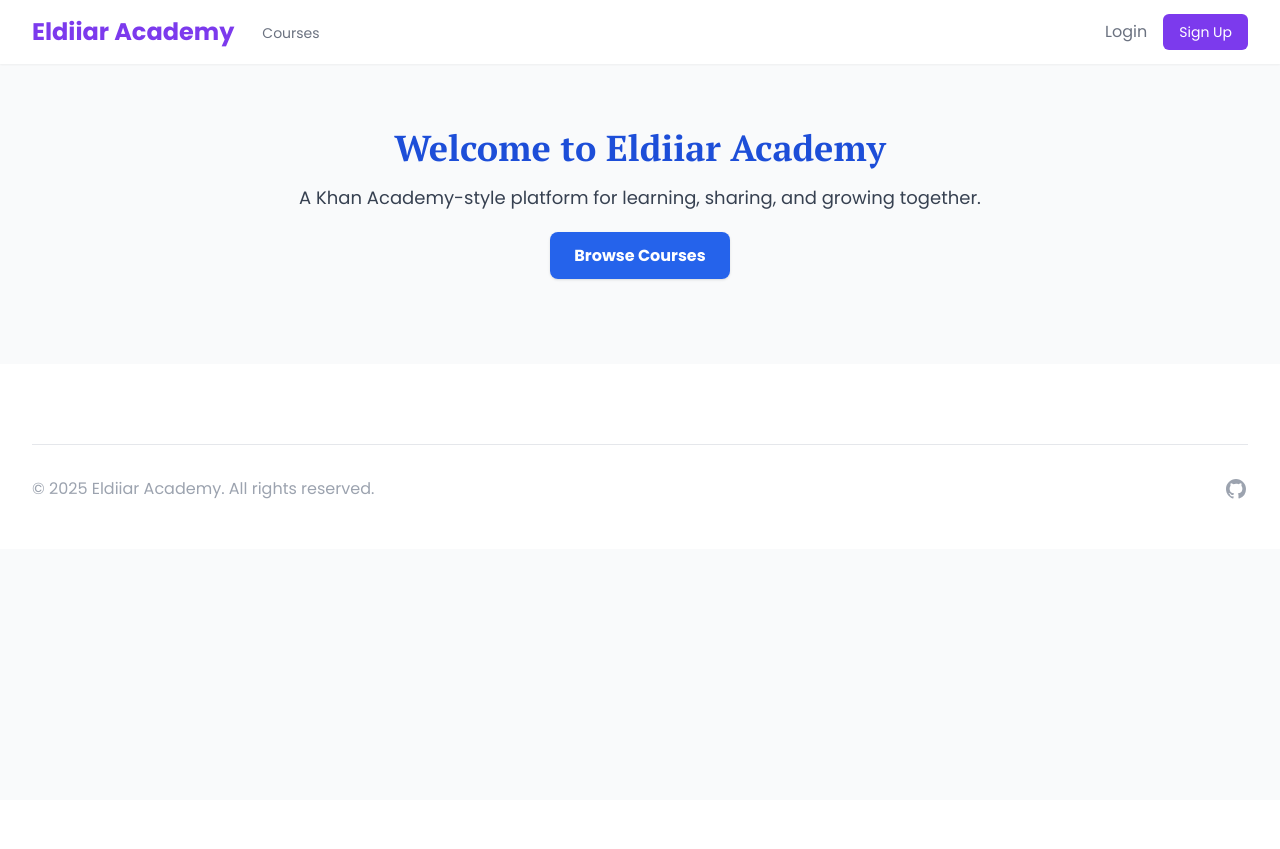
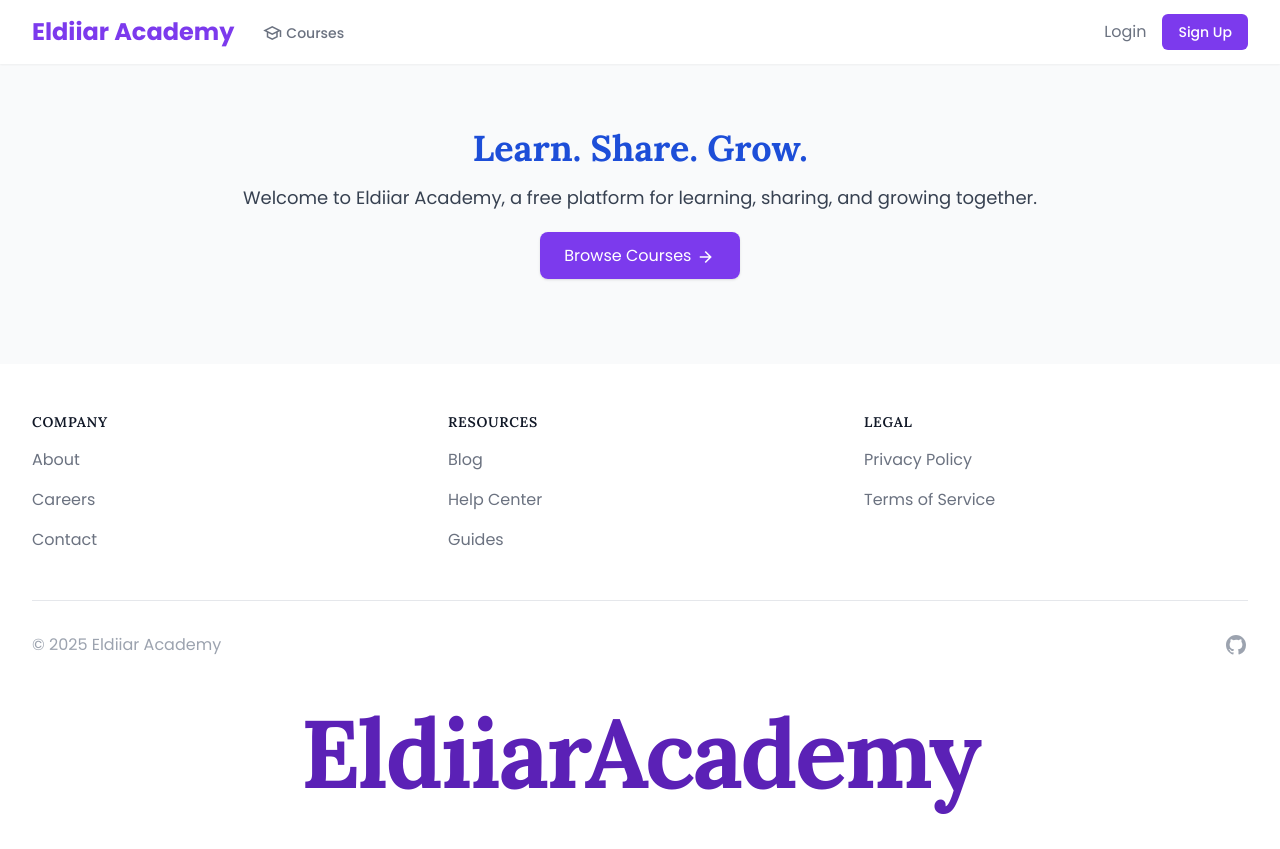
Before and after one commit to EldiiarBekbolotov/Eldiiar-Academy, a Flask app: page / in a window 1280 px wide. Before the commit the page ends 499 px from the top, so only its background shows below. Run offline with Flask 3, Linux system fonts and the light colour scheme; parts of the project's set-up code (start-up, migrations or seed data) failed here and were passed over; some libraries are stand-ins or nearby versions.

Commit message:
new file:   GETTINGSTARTED.md 	modified:   requirements.txt 	new file:   static/main.js 	new file:   static/style.css 	deleted:    tailwind.config.js 	modified:   templates/base.html 	modified:   templates/browse_courses.html 	modified:   templates/index.html 	modified:   templates/login.html 	modified:   templates/signup.html

```diff
--- a/requirements.txt
+++ b/requirements.txt
@@ -13,6 +13,7 @@ exceptiongroup==1.3.0
 Flask==3.0.2
 frozenlist==1.6.0
 gotrue==1.3.1
+gunicorn==23.0.0
 h11==0.14.0
 h2==4.2.0
 hpack==4.1.0
@@ -45,11 +46,9 @@ storage3==0.6.1
 StrEnum==0.4.15
 supabase==1.2.0
 supafunc==0.2.3
-tailwindcss==0.0.1
 tomli==2.2.1
 typing-inspection==0.4.1
 typing_extensions==4.13.2
 websockets==12.0
 Werkzeug==3.0.1
 yarl==1.20.0
-gunicorn==23.0.0
--- /dev/null
+++ b/static/style.css
@@ -0,0 +1,17 @@
+
+ body {
+        font-family: "Poppins", sans-serif;
+      }
+      h1,
+      h2,
+      h3,
+      h4,
+      h5,
+      h6 {
+        font-family: "Lora", sans-serif;
+      }
+
+      .material-symbols-outlined {
+        vertical-align: middle;
+        font-size: 20px;
+      }
--- a/templates/base.html
+++ b/templates/base.html
@@ -9,10 +9,10 @@
     <link rel="preconnect" href="https://fonts.googleapis.com" />
     <link rel="preconnect" href="https://fonts.gstatic.com" crossorigin />
     <link
-      href="https://fonts.googleapis.com/css2?family=Poppins:ital,wght@0,100;0,300;0,400;0,700;0,900;1,100;1,300;1,400;1,700;1,900&family=PT+Serif:ital,wght@0,400;0,700;1,400;1,700&family=PT Serif:ital,wght@0,100;0,200;0,300;0,400;0,500;0,600;0,700;0,800;0,900;1,100;1,200;1,300;1,400;1,500;1,600;1,700;1,800;1,900&display=swap"
+      href="https://fonts.googleapis.com/css2?family=Lato:ital,wght@0,100;0,300;0,400;0,700;0,900;1,100;1,300;1,400;1,700;1,900&family=Lora:ital,wght@0,400..700;1,400..700&family=Poppins:ital,wght@0,100;0,200;0,300;0,400;0,500;0,600;0,700;0,800;0,900;1,100;1,200;1,300;1,400;1,500;1,600;1,700;1,800;1,900&family=Material+Symbols+Outlined:opsz,wght,FILL,GRAD@20..48,100..700,0..1,-50..200&display=swap"
       rel="stylesheet"
     />
-
+    <link rel="stylesheet" href="{{ url_for('static', filename='style.css') }}">
     <!-- Tailwind CSS -->
     <script src="https://cdn.tailwindcss.com"></script>
     <script>
@@ -94,20 +94,7 @@
       };
     </script>
 
-    <!-- Custom Styles -->
-    <style>
-      body {
-        font-family: "Poppins", sans-serif;
-      }
-      h1,
-      h2,
-      h3,
-      h4,
-      h5,
-      h6 {
-        font-family: "PT Serif", sans-serif;
-      }
-    </style>
+
   </head>
   <body class="bg-gray-50 min-h-screen">
     <nav class="bg-white shadow-sm">
@@ -124,14 +111,17 @@
                 href="/browse_courses"
                 class="border-transparent text-gray-500 hover:border-primary-500 hover:text-primary-700 inline-flex items-center px-1 pt-1 border-b-2 text-sm font-medium"
               >
-                Courses
+                <span class="material-symbols-outlined mr-1">
+school</span> Courses
               </a>
               {% if session.get('user_id') %}
               <a
                 href="/dashboard"
                 class="border-transparent text-gray-500 hover:border-primary-500 hover:text-primary-700 inline-flex items-center px-1 pt-1 border-b-2 text-sm font-medium"
               >
-                Dashboard
+                <span class="material-symbols-outlined mr-1">
+person
+</span> Dashboard
               </a>
               {% endif %}
             </div>
@@ -140,12 +130,13 @@
             {% if session.get('user_id') %}
             <div class="ml-3 relative">
               <div class="flex items-center space-x-4">
-                <span class="text-gray-700"
-                  >{{ session.get('user', {}).get('username', 'User') }}</span
+
+                <a href="/logout" class="text-gray-500 hover:text-primary-700"
+                  ><span class="material-symbols-outlined">
+logout
+</span> Logout</a
                 >
-                <a href="/logout" class="text-gray-500 hover:text-primary-700"
-                  >Logout</a
-                >
+
               </div>
             </div>
             {% else %}
@@ -215,39 +206,30 @@
             href="/browse_courses"
             class="block pl-3 pr-4 py-2 border-l-4 border-transparent text-base font-medium text-gray-600 hover:bg-gray-50 hover:border-gray-300 hover:text-gray-800"
           >
-            Courses
+            <span class="material-symbols-outlined">school</span> Courses
           </a>
           {% if session.get('user_id') %}
           <a
             href="/dashboard"
             class="block pl-3 pr-4 py-2 border-l-4 border-transparent text-base font-medium text-gray-600 hover:bg-gray-50 hover:border-gray-300 hover:text-gray-800"
           >
-            Dashboard
+            <span class="material-symbols-outlined">
+person
+</span> Dashboard
           </a>
           {% endif %}
         </div>
         <div class="pt-4 pb-3 border-t border-gray-200">
           {% if session.get('user_id') %}
-          <div class="flex items-center px-4">
-            <div class="flex-shrink-0">
-              <div
-                class="h-10 w-10 rounded-full bg-primary-200 flex items-center justify-center text-lg font-bold text-primary-700"
-              >
-                {{ session.get('user', {}).get('username', 'U')[:1]|upper }}
-              </div>
-            </div>
-            <div class="ml-3">
-              <div class="text-base font-medium text-gray-800">
-                {{ session.get('user', {}).get('username', 'User') }}
-              </div>
-            </div>
-          </div>
+
           <div class="mt-3 space-y-1">
             <a
               href="/logout"
               class="block px-4 py-2 text-base font-medium text-gray-500 hover:text-gray-800 hover:bg-gray-100"
             >
-              Logout
+              <span class="material-symbols-outlined">
+logout
+</span> Logout
             </a>
           </div>
           {% else %}
@@ -289,27 +271,67 @@
     <!-- Footer -->
     <footer class="bg-white mt-8">
   <div class="max-w-7xl mx-auto py-12 px-4 sm:px-6 lg:px-8">
-        <div
-          class="mt-8 border-t border-gray-200 pt-8 md:flex md:items-center md:justify-between"
-        >
+    <!-- Columns of links -->
+    <div class="grid grid-cols-1 sm:grid-cols-2 md:grid-cols-3 gap-8">
+      <!-- Column 1 -->
+      <div>
+        <h3 class="text-sm font-semibold text-gray-900 tracking-wider uppercase">Company</h3>
+        <ul class="mt-4 space-y-4">
+          <li><a href="#" class="text-base text-gray-500 hover:text-gray-900">About</a></li>
+          <li><a href="#" class="text-base text-gray-500 hover:text-gray-900">Careers</a></li>
+          <li><a href="#" class="text-base text-gray-500 hover:text-gray-900">Contact</a></li>
+        </ul>
+      </div>
+      <!-- Column 2 -->
+      <div>
+        <h3 class="text-sm font-semibold text-gray-900 tracking-wider uppercase">Resources</h3>
+        <ul class="mt-4 space-y-4">
+          <li><a href="#" class="text-base text-gray-500 hover:text-gray-900">Blog</a></li>
+          <li><a href="#" class="text-base text-gray-500 hover:text-gray-900">Help Center</a></li>
+          <li><a href="#" class="text-base text-gray-500 hover:text-gray-900">Guides</a></li>
+        </ul>
+      </div>
+      <!-- Column 3 -->
+      <div>
+        <h3 class="text-sm font-semibold text-gray-900 tracking-wider uppercase">Legal</h3>
+        <ul class="mt-4 space-y-4">
+          <li><a href="#" class="text-base text-gray-500 hover:text-gray-900">Privacy Policy</a></li>
+          <li><a href="#" class="text-base text-gray-500 hover:text-gray-900">Terms of Service</a></li>
+        </ul>
+      </div>
+    </div>
+
+    <!-- Bottom section -->
+    <div class="mt-12 border-t border-gray-200 pt-8 md:flex md:items-center md:justify-between">
       <div class="flex space-x-6 md:order-2">
-            <a href="#" class="text-gray-400 hover:text-gray-500">
+        <a href="https://github.com/EldiiarBekbolotov/Eldiiar-Academy" class="text-gray-400 hover:text-gray-500">
           <span class="sr-only">GitHub</span>
           <svg class="h-6 w-6" fill="currentColor" viewBox="0 0 24 24">
-                <path
-                  fill-rule="evenodd"
-                  d="M12 2C6.477 2 2 6.484 2 12.017c0 4.425 2.865 8.18 6.839 9.504.5.092.682-.217.682-.483 0-.237-.008-.868-.013-1.703-2.782.605-3.369-1.343-3.369-1.343-.454-1.158-1.11-1.466-1.11-1.466-.908-.62.069-.608.069-.608 1.003.07 1.531 1.032 1.531 1.032.892 1.53 2.341 1.088 2.91.832.092-.647.35-1.088.636-1.338-2.22-.253-4.555-1.113-4.555-4.951 0-1.093.39-1.988 1.029-2.688-.103-.253-.446-1.272.098-2.65 0 0 .84-.27 2.75 1.026A9.564 9.564 0 0112 6.844c.85.004 1.705.115 2.504.337 1.909-1.296 2.747-1.027 2.747-1.027.546 1.379.202 2.398.1 2.651.64.7 1.028 1.595 1.028 2.688 0 3.848-2.339 4.695-4.566 4.943.359.309.678.92.678 1.855 0 1.338-.012 2.419-.012 2.747 0 .268.18.58.688.482A10.019 10.019 0 0022 12.017C22 6.484 17.522 2 12 2z"
-                  clip-rule="evenodd"
-                />
+            <path fill-rule="evenodd" clip-rule="evenodd"
+              d="M12 2C6.477 2 2 6.484 2 12.017c0 4.425 2.865 8.18 6.839 9.504.5.092.682-.217.682-.483
+              0-.237-.008-.868-.013-1.703-2.782.605-3.369-1.343-3.369-1.343-.454-1.158-1.11-1.466-1.11-1.466-.908-.62.069-.608.069-.608
+              1.003.07 1.531 1.032 1.531 1.032.892 1.53 2.341 1.088 2.91.832.092-.647.35-1.088.636-1.338-2.22-.253-4.555-1.113-4.555-4.951
+              0-1.093.39-1.988 1.029-2.688-.103-.253-.446-1.272.098-2.65 0 0 .84-.27 2.75 1.026A9.564 9.564 0 0112 6.844c.85.004 1.705.115
+              2.504.337 1.909-1.296 2.747-1.027 2.747-1.027.546 1.379.202 2.398.1 2.651.64.7 1.028 1.595
+              1.028 2.688 0 3.848-2.339 4.695-4.566 4.943.359.309.678.92.678 1.855
+              0 1.338-.012 2.419-.012 2.747 0 .268.18.58.688.482A10.019 10.019 0 0022 12.017C22 6.484 17.522 2 12 2z" />
           </svg>
         </a>
       </div>
       <p class="mt-8 text-base text-gray-400 md:mt-0 md:order-1">
-            &copy; 2025 Eldiiar Academy. All rights reserved.
+        &copy; 2025 Eldiiar Academy
       </p>
+    </div>
+
+    <!-- Giant text at the bottom -->
+    <div class="mt-12 text-center">
+      <h1 class="w-full text-4xl sm:text-6xl md:text-7xl lg:text-8xl font-extrabold text-primary-800 tracking-tight">
+        EldiiarAcademy
+      </h1>
     </div>
   </div>
 </footer>
+
     <script src="{{ url_for('static', filename='main.js') }}"></script>
     <script>
       // Mobile menu functionality
--- a/templates/index.html
+++ b/templates/index.html
@@ -2,15 +2,16 @@
 {% block content %}
 <section class="text-center py-16">
   <h1 class="text-4xl font-extrabold text-blue-700 mb-4">
-    Welcome to Eldiiar Academy
+    Learn. Share. Grow.
   </h1>
   <p class="text-lg text-gray-700 mb-8">
-    A Khan Academy-style platform for learning, sharing, and growing together.
+    Welcome to Eldiiar Academy, a free platform for learning, sharing, and growing together.
   </p>
   <a
-    href="/"
-    class="bg-blue-600 text-white px-6 py-3 rounded-lg font-semibold shadow hover:bg-blue-700 transition"
-    >Browse Courses</a
-  >
+    href="/browse_courses"
+    class="bg-primary-600 text-white px-6 py-3 rounded-lg shadow hover:bg-primary-800 active:bg-primary-600 transition"
+    >Browse Courses <span class="material-symbols-outlined">
+arrow_forward
+</span></a>
 </section>
 {% endblock %}
--- a/templates/login.html
+++ b/templates/login.html
@@ -31,7 +31,7 @@
     </button>
   </form>
   <p class="mt-4 text-center text-gray-600">
-    Don't have an account?
+    <br/>Don't have an account?
     <a href="/signup" class="text-blue-600 hover:underline">Sign up</a>
   </p>
 </div>
```
Also changed, not shown: GETTINGSTARTED.md (added, +26 -0 lines), tailwind.config.js (deleted, +0 -66 lines), templates/signup.html (+6 -4 lines), static/main.js (added), templates/browse_courses.html (line endings or trailing spaces). Lines whose indentation alone changed are shown as unchanged.
